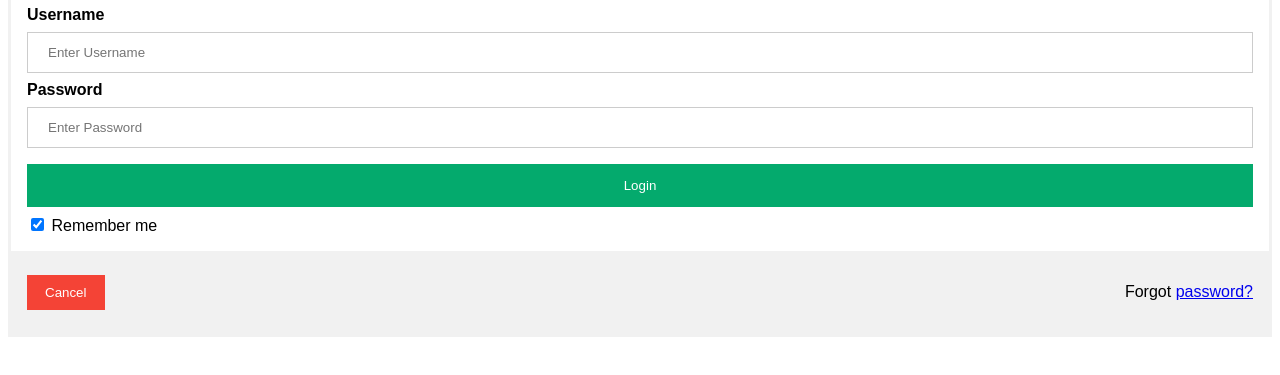
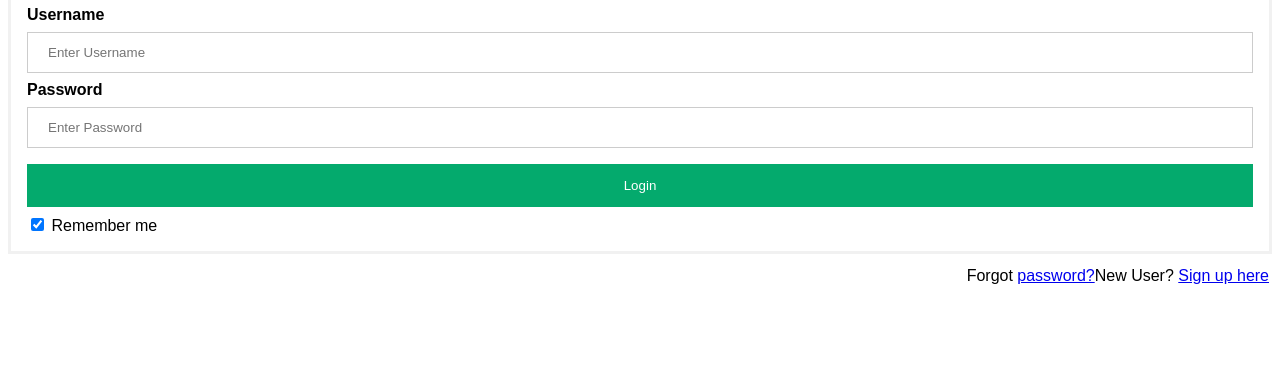
Before and after one commit to bptbybacon1/ocean5, a plain HTML site: page index.html in a window 1280 px wide. Shown: the part 135-510 px from the top of the page. Drawn offline with Linux system fonts and the light colour scheme.

Commit message:
Update index.html

```diff
--- a/index.html
+++ b/index.html
@@ -88,8 +88,7 @@ span.psw {
     </label>
   </div>
 
-  <div class="container" style="background-color:#f1f1f1">
-    <button type="button" class="cancelbtn">Cancel</button>
+  <span class="psw">New User? <a href="#">Sign up here</a></span>
     <span class="psw">Forgot <a href="#">password?</a></span>
 
   </div>
```
